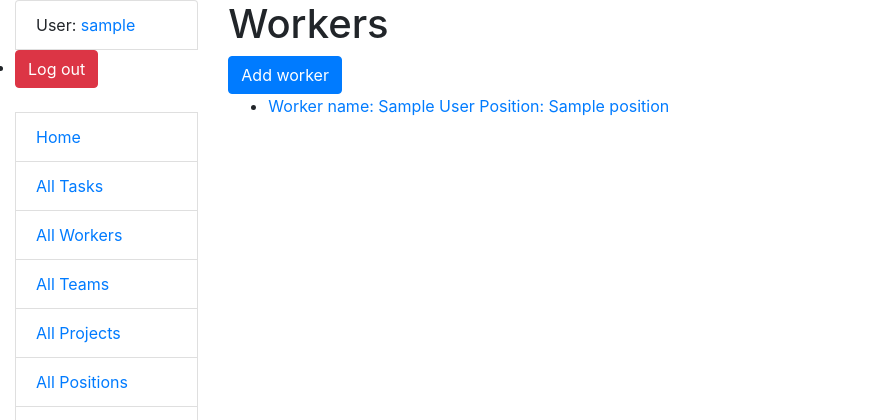
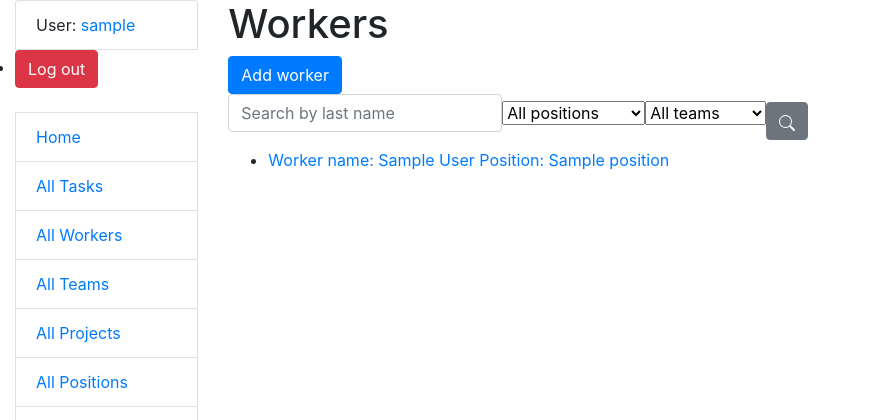
Before and after one commit to OlhaKuzmyn/task-manager, a Django app: page /workers/ in a window 1280 px wide. Shown: the top 420 px of the page, without its empty margins (0-871 px from the left). Run offline with Django 5.2, Linux system fonts and the light colour scheme; a user stored in the database is signed in; tables that the repository leaves empty hold one stand-in row (values such as "Sample post"); some libraries are stand-ins or nearby versions.

Commit message:
added search to worker list

```diff
--- a/manager/forms.py
+++ b/manager/forms.py
@@ -2,7 +2,7 @@ from django import forms
 from django.contrib.auth import get_user_model
 from django.contrib.auth.forms import UserCreationForm, UserChangeForm
 
-from manager.models import Task, TaskType, Project, Team
+from manager.models import Task, TaskType, Project, Team, Worker, Position
 
 
 class TaskSearchForm(forms.Form):
@@ -38,11 +38,13 @@ class TaskSearchForm(forms.Form):
     task_type = forms.ModelChoiceField(
         required=False,
         queryset=TaskType.objects.all(),
+        label="",
         empty_label="All task types",
     )
     project = forms.ModelChoiceField(
         required=False,
         queryset=Project.objects.all(),
+        label="",
         empty_label="All projects",
     )
     no_assignees = forms.BooleanField(
@@ -100,3 +102,26 @@ class TeamUpdateForm(forms.ModelForm):
     class Meta:
         model = Team
         fields = ("name", "projects" , "workers",)
+
+
+class WorkerSearchForm(forms.Form):
+    last_name = forms.CharField(
+        max_length=255,
+        required=False,
+        label="",
+        widget=forms.TextInput(attrs={
+            "placeholder": "Search by last name",
+        })
+    )
+    position = forms.ModelChoiceField(
+        required=False,
+        queryset=Position.objects.all(),
+        label="",
+        empty_label="All positions",
+    )
+    team = forms.ModelChoiceField(
+        required=False,
+        queryset=Team.objects.all(),
+        label="",
+        empty_label="All teams",
+    )
--- a/manager/views.py
+++ b/manager/views.py
@@ -1,16 +1,14 @@
-from multiprocessing.pool import worker
-
 from django.contrib.auth import get_user_model
 from django.contrib.auth.mixins import LoginRequiredMixin, PermissionRequiredMixin, UserPassesTestMixin
 from django.contrib.auth.models import Group
 from django.contrib.auth.views import PasswordChangeView
 from django.core.exceptions import PermissionDenied
-from django.db.models import Q
 from django.shortcuts import render, redirect, get_object_or_404
 from django.urls import reverse_lazy
 from django.views import generic
 
-from manager.forms import TaskSearchForm, TaskForm, WorkerCreationForm, WorkerUpdateForm, TeamUpdateForm
+from manager.forms import TaskSearchForm, TaskForm, WorkerCreationForm, WorkerUpdateForm, TeamUpdateForm, \
+    WorkerSearchForm
 from manager.models import Task, Project, Team, Worker, Position, TaskType
 
 
@@ -123,9 +121,40 @@ class TaskDeleteView(LoginRequiredMixin, generic.DeleteView):
 
 class WorkerListView(LoginRequiredMixin, generic.ListView):
     model = Worker
-    queryset = Worker.objects.select_related("position")
     paginate_by = 5
 
+    def get_context_data(self, **kwargs):
+        context = super(WorkerListView, self).get_context_data(**kwargs)
+        last_name = self.request.GET.get("last_name", "")
+        position = self.request.GET.get("position", "")
+        team = self.request.GET.get("team", "")
+        context["search_form"] = WorkerSearchForm(
+            initial={
+                "last_name": last_name,
+                "position": position,
+                "team": team,
+            }
+        )
+        return context
+
+    def get_queryset(self):
+        queryset = Worker.objects.select_related("position")
+
+        form = WorkerSearchForm(self.request.GET)
+
+        if form.is_valid():
+            last_name = form.cleaned_data["last_name"]
+            position = form.cleaned_data["position"]
+            team = form.cleaned_data["team"]
+
+            if last_name:
+                queryset = queryset.filter(last_name__icontains=last_name)
+            if position:
+                queryset = queryset.filter(position__name=position)
+            if team:
+                queryset = queryset.filter(team__name=team)
+
+        return queryset
 
 class WorkerDetailView(LoginRequiredMixin, generic.DetailView):
     model = Worker
--- a/templates/manager/worker_list.html
+++ b/templates/manager/worker_list.html
@@ -6,6 +6,7 @@
       <a href="{% url 'manager:worker-create' %}" class="btn btn-primary">Add worker</a>
     {% endif %}
     {% if worker_list %}
+      {% include "includes/search.html" %}
       <ul>
         {% for worker in worker_list %}
           <li>
```
